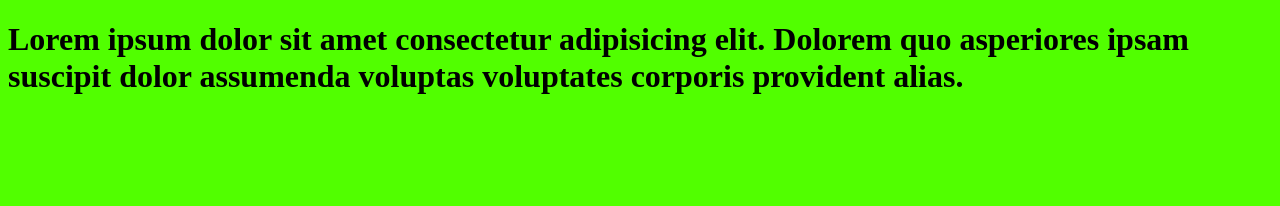
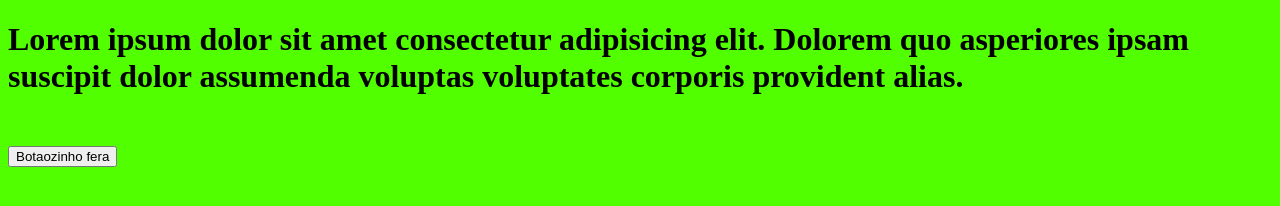
Before and after one commit to Antonynos/trabalho_gitflow, a plain HTML site: page index.html in a window 1280 px wide. Drawn offline with Linux system fonts and the light colour scheme.

Commit message:
botao adicionado

```diff
--- a/index.html
+++ b/index.html
@@ -10,6 +10,10 @@
 <body>
     <h1>
         Lorem ipsum dolor sit amet consectetur adipisicing elit. Dolorem quo asperiores ipsam suscipit dolor assumenda voluptas voluptates corporis provident alias.
+
+        <br>
+        <br>
+        <button> Botaozinho fera</button>
     </h1>
 </body>
 </html>
```
